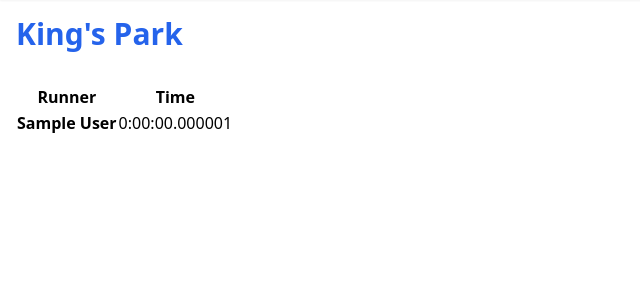
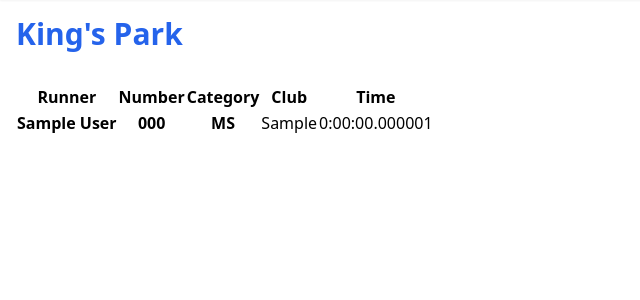
Before and after one commit to lukasz-pudlo/southbyfive-htmx, a Django app: a page that uses races/templates/race_detail.html in a window 1280 px wide. Shown: the part 88-388 px from the top of the page, without its empty margins (0-640 px from the left). Run offline with Django 5.2, Linux system fonts and the light colour scheme; tables that the repository leaves empty hold one stand-in row (values such as "Sample post"); some libraries are stand-ins or nearby versions.

Commit message:
Add participant number, category, and club to race results template

```diff
--- a/races/templates/race_detail.html
+++ b/races/templates/race_detail.html
@@ -11,6 +11,9 @@
     <thead>
       <tr>
         <th>Runner</th>
+        <th>Number</th>
+        <th>Category</th>
+        <th>Club</th>
         <th>Time</th>
       </tr>
     </thead>
@@ -18,6 +21,9 @@
         {% for result in results %}
         <tr>
             <th>{{ result.runner }}</th>
+            <th>{{ result.runner.participant_number }}</th>
+            <th>{{ result.runner.category }}</th>
+            <td>{{ result.runner.club }}</td>
             <td>{{ result.time }}</td>
         </tr>
         {% endfor %}
```
